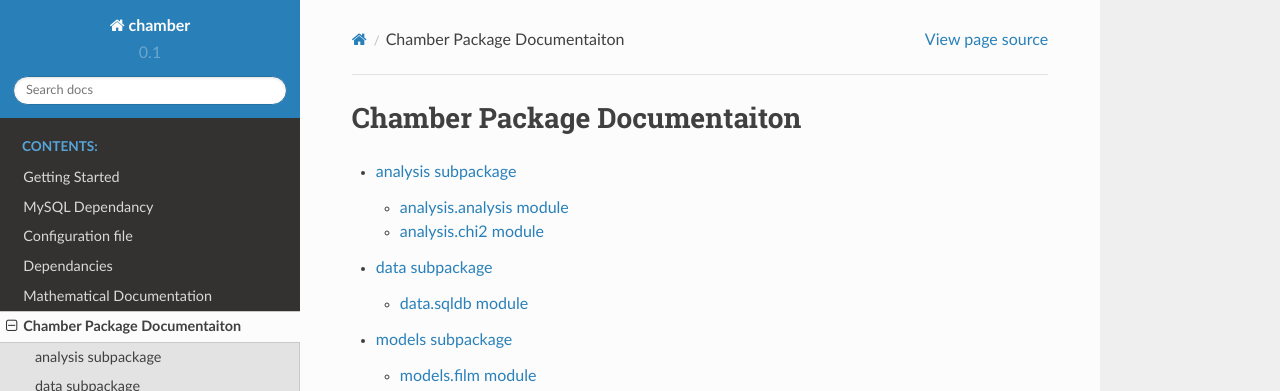
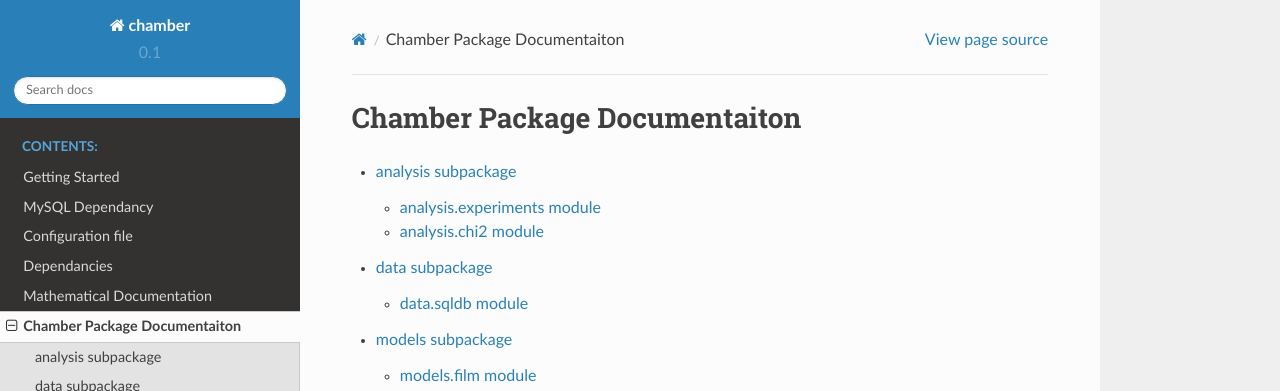
Before and after one commit to rinman24/coimbra_chamber, a Sphinx documentation site: the page built from docs/modules.rst, in a window 1280 px wide. Shown: the top 391 px of the page. Built offline with Sphinx 7.4.7 and the Read the Docs theme 2.0.0, drawn with Linux system fonts in a browser that asks for light colours.

Commit message:
Updates documentation for new mass_transfer function.

```diff
--- a/docs/source/analysis.rst
+++ b/docs/source/analysis.rst
@@ -1,10 +1,10 @@
 analysis subpackage
 ===================
 
-analysis.analysis module
-------------------------
+analysis.experiments module
+---------------------------
 
-.. automodule:: chamber.analysis.analysis
+.. automodule:: chamber.analysis.experiments
     :members:
     :undoc-members:
     :show-inheritance:
```
Also changed, not shown: 1 other file.
